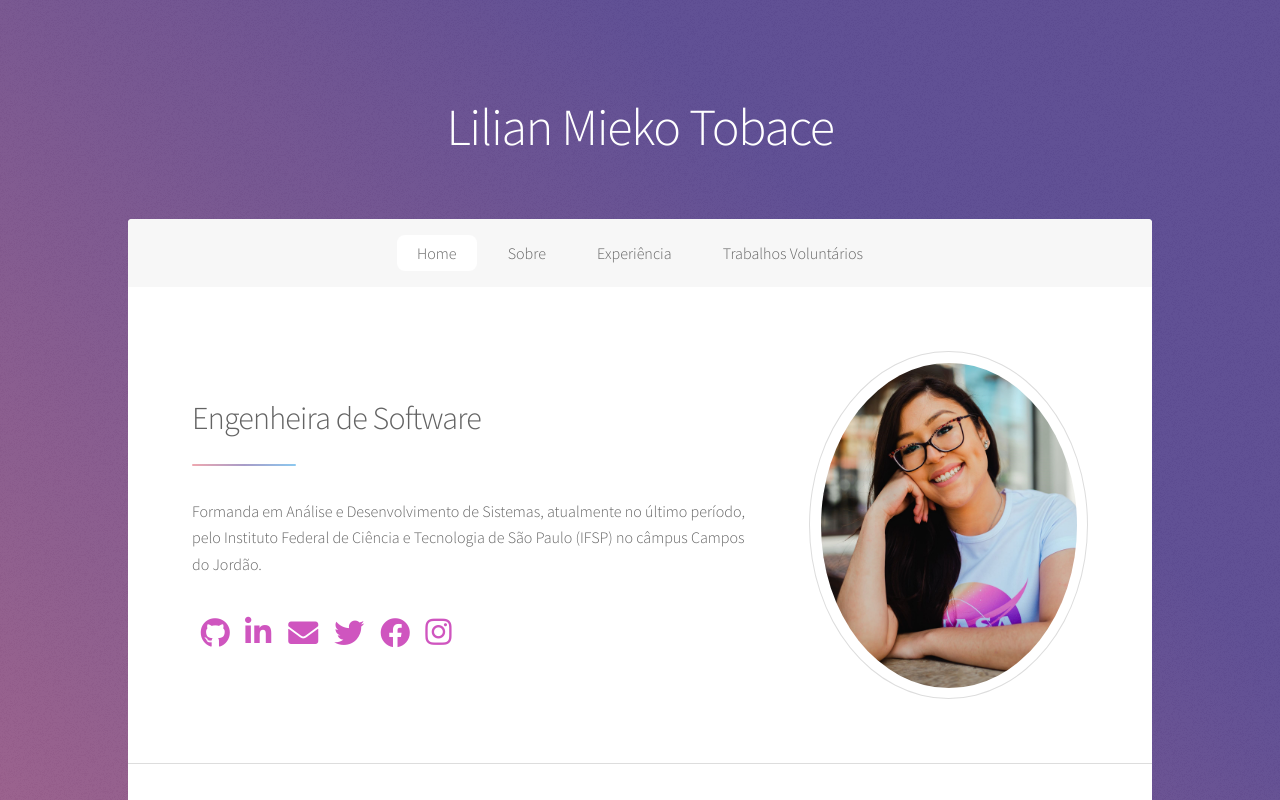
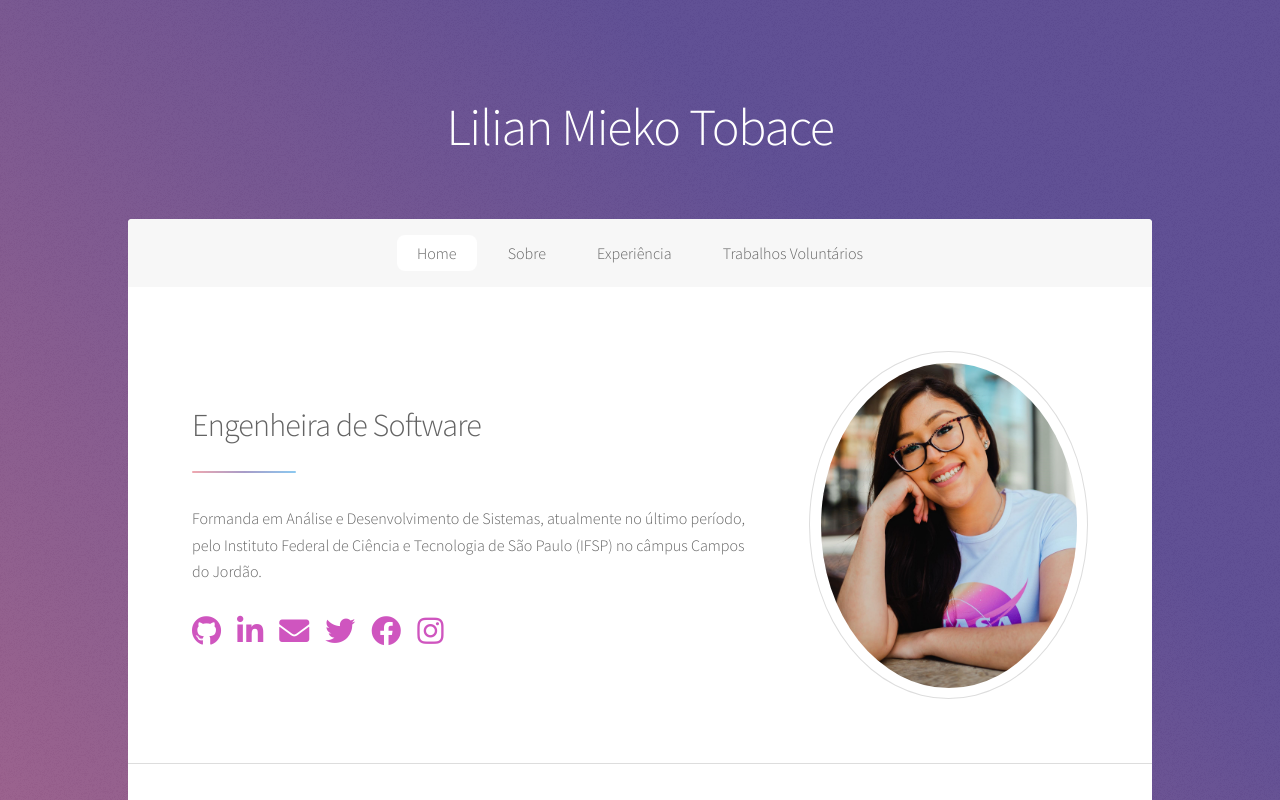
Before and after one commit to LilianTobace/MyWebSite, a React (Create React App) app: page / in a window 1280 px wide. Shown: the top 800 px of the page. Built offline with nearby package versions, Linux system fonts and the light colour scheme.

Commit message:
Update main.css

```diff
--- a/src/Webroot/css/main.css
+++ b/src/Webroot/css/main.css
@@ -3789,7 +3789,6 @@ input, select, textarea {
 .info-button{
 	color: #cf55bf;
 	font-size: 30px;
-	padding: 30%;
 }
 
 .p-section{
```
